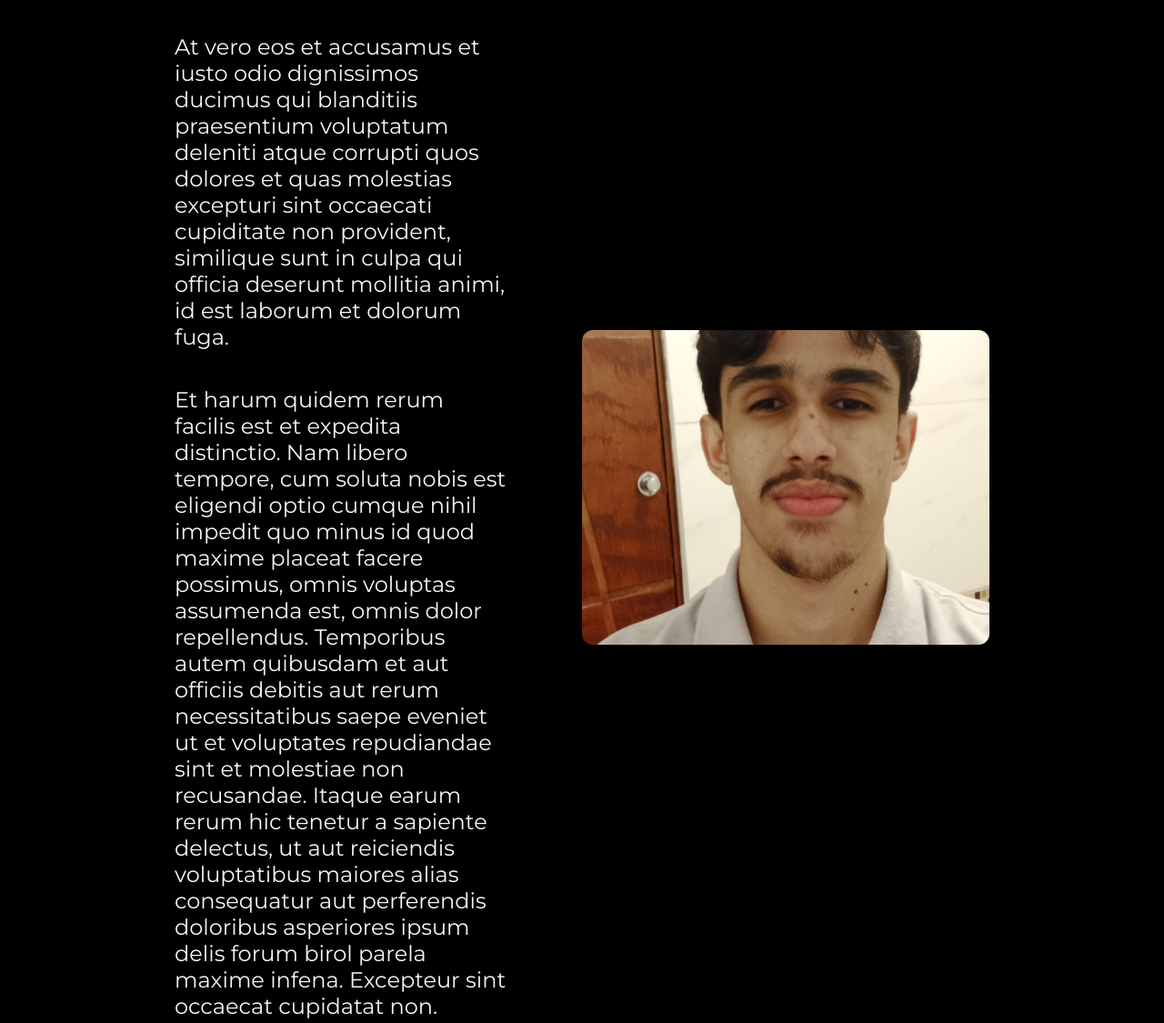
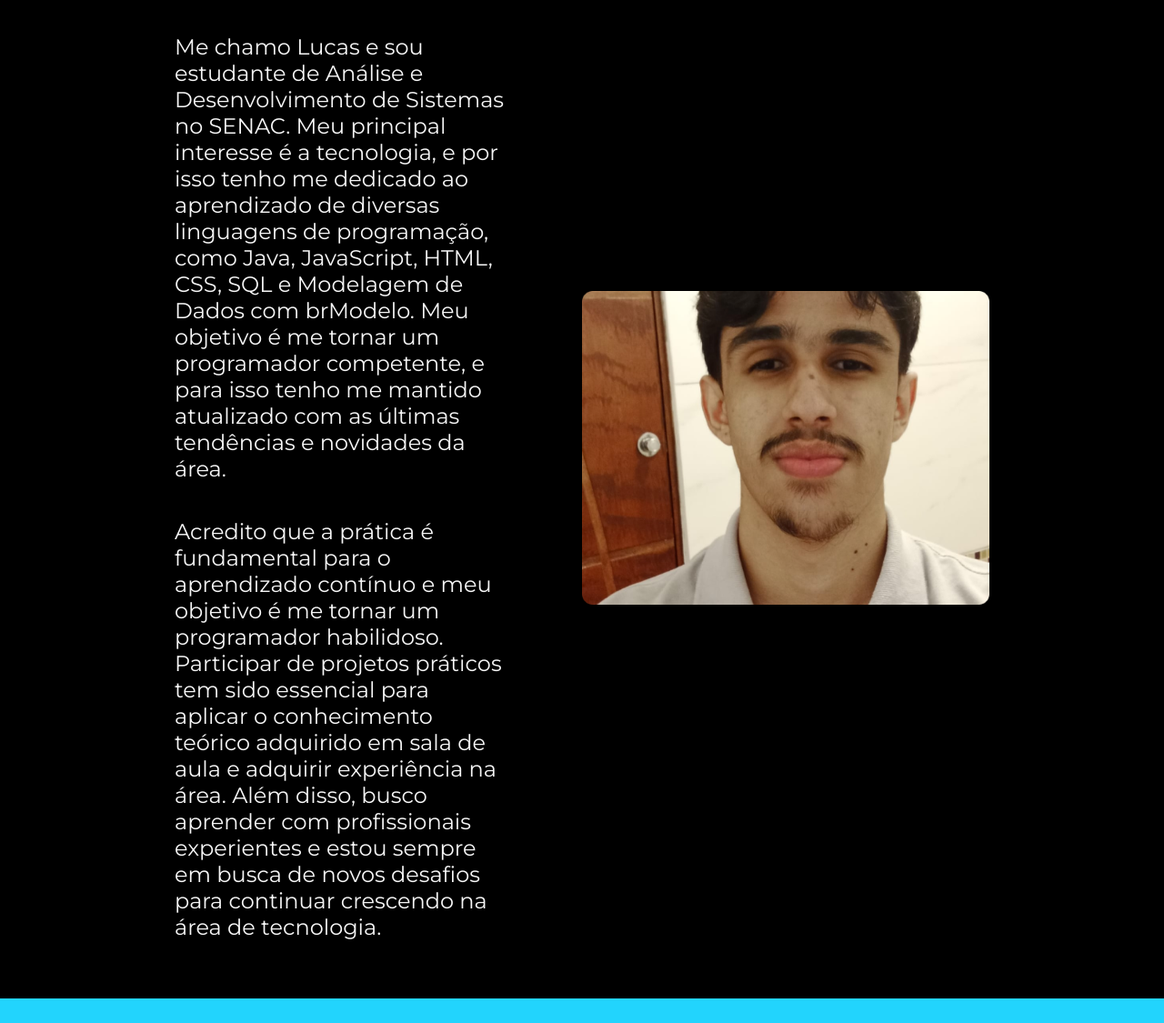
Before and after one commit to lucasbarbosaalves/portfolio, a plain HTML site: page about.html in a window 1280 px wide. Shown: the part 167-1292 px from the top of the page at 91% size. Drawn offline with nearby package versions, Linux system fonts and the light colour scheme.

Commit message:
mudando about.html

```diff
--- a/about.html
+++ b/about.html
@@ -1,11 +1,11 @@
 <!DOCTYPE html>
 <html lang="pt-br">
   <head>
-    <meta charset="UTF-8">
-    <meta http-equiv="X-UA-Compatible" content="IE=edge">
-    <meta name="viewport" content="width=device-width, initial-scale=1.0">
+    <meta charset="UTF-8" />
+    <meta http-equiv="X-UA-Compatible" content="IE=edge" />
+    <meta name="viewport" content="width=device-width, initial-scale=1.0" />
     <title>Sobre mim</title>
-    <link rel="stylesheet" href="./styles/style.css">
+    <link rel="stylesheet" href="./styles/style.css" />
   </head>
   <body>
     <header class="cabecalho">
@@ -18,17 +18,29 @@
     <main class="apresentacao">
       <section class="apresentacao__conteudo">
         <h1 class="apresentacao__conteudo__titulo">Sobre mim</h1>
-            <p class="apresentacao__conteudo__texto">At vero eos et accusamus et iusto odio dignissimos ducimus qui blanditiis praesentium voluptatum deleniti atque corrupti quos dolores et quas molestias excepturi sint
-                occaecati cupiditate non provident, similique sunt in culpa qui officia deserunt mollitia animi, id est laborum et dolorum fuga.
+        <p class="apresentacao__conteudo__texto">
+          Me chamo Lucas e sou estudante de Análise e Desenvolvimento de
+          Sistemas no SENAC. Meu principal interesse é a tecnologia, e por isso
+          tenho me dedicado ao aprendizado de diversas linguagens de
+          programação, como Java, JavaScript, HTML, CSS, SQL e Modelagem de
+          Dados com brModelo. Meu objetivo é me tornar um programador
+          competente, e para isso tenho me mantido atualizado com as últimas
+          tendências e novidades da área.
         </p>
         <p class="apresentacao__conteudo__texto">
-                Et harum quidem rerum facilis est et expedita distinctio. Nam libero tempore, cum soluta nobis est eligendi optio cumque nihil impedit quo minus id quod maxime
-                placeat facere possimus, omnis voluptas assumenda est, omnis dolor repellendus. Temporibus autem quibusdam et aut officiis debitis aut rerum necessitatibus saepe
-                eveniet ut et voluptates repudiandae sint et molestiae non recusandae. Itaque earum rerum hic tenetur a sapiente delectus, ut aut reiciendis voluptatibus maiores
-                alias consequatur aut perferendis doloribus asperiores ipsum delis forum birol parela maxime infena. Excepteur sint occaecat cupidatat non.
+          Acredito que a prática é fundamental para o aprendizado contínuo e meu
+          objetivo é me tornar um programador habilidoso. Participar de projetos
+          práticos tem sido essencial para aplicar o conhecimento teórico
+          adquirido em sala de aula e adquirir experiência na área. Além disso,
+          busco aprender com profissionais experientes e estou sempre em busca
+          de novos desafios para continuar crescendo na área de tecnologia.
         </p>
       </section>
-        <img class="apresentacao__imagem" src="./assets/imagem.png" alt="Foto Lucas">
+      <img
+        class="apresentacao__imagem"
+        src="./assets/imagem.png"
+        alt="Foto Lucas"
+      />
     </main>
     <footer class="rodape">
       <p>Desenvolvido por Lucas Alves.</p>
```
Lines whose indentation alone changed are shown as unchanged.
